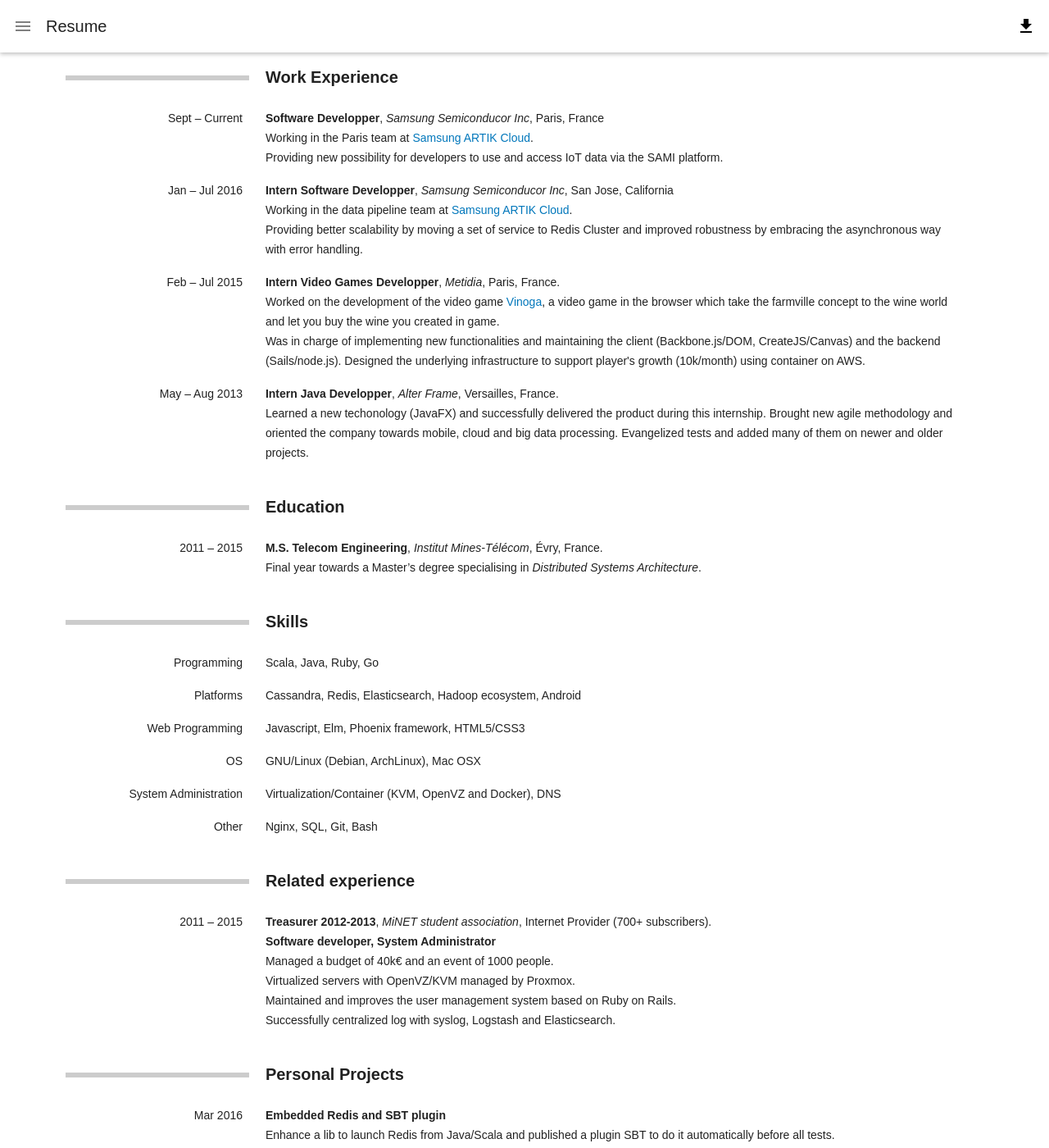
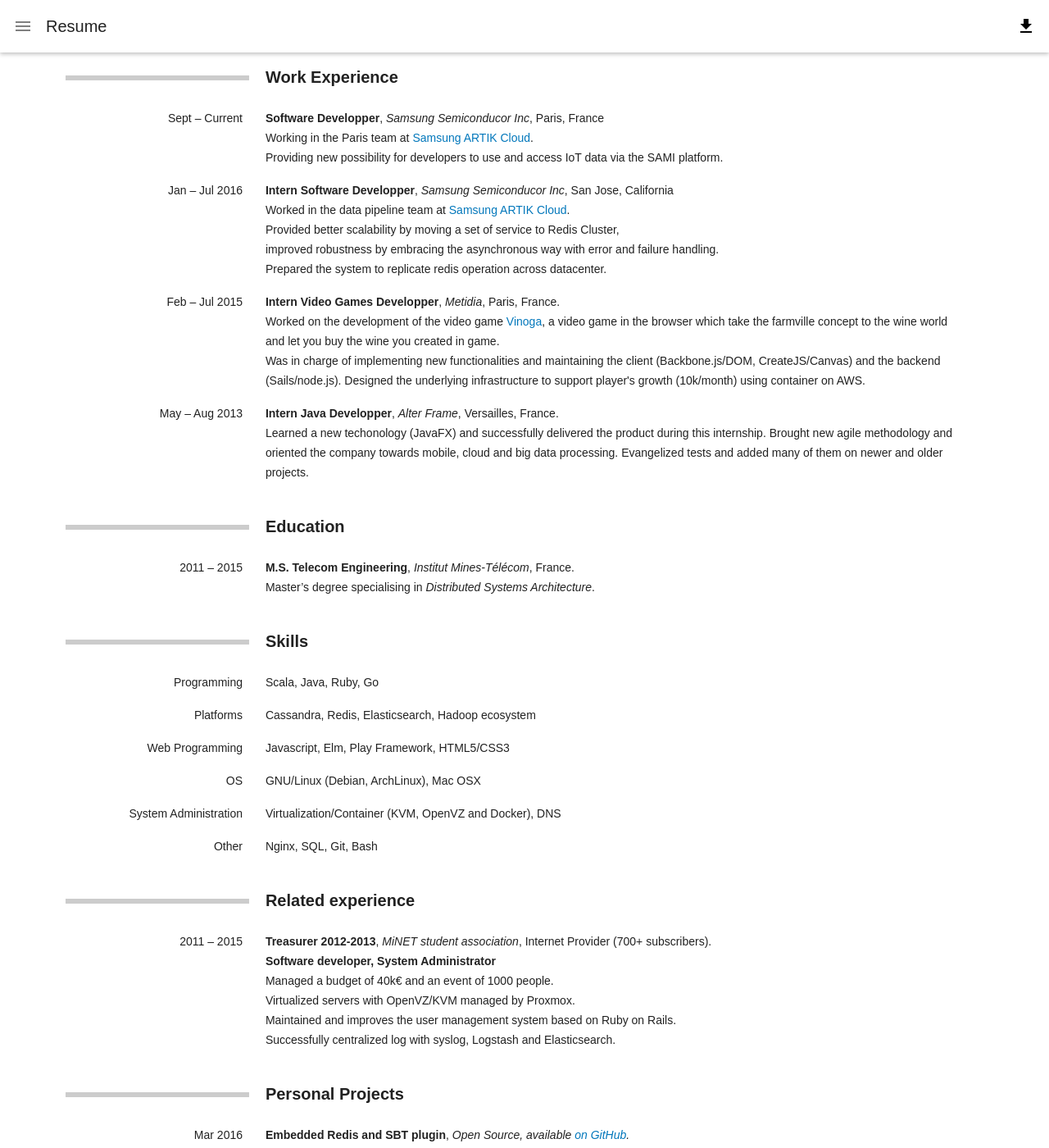
Before and after one commit to fmonniot/fmonniot.github.com, a Jekyll site: the page built from resume.html, in a window 1280 px wide and 1400 px high. Shown: the whole window at 82% size. Built offline with Jekyll 4.4.1, drawn with Linux system fonts in a browser that asks for light colours; some web fonts are replaced; some of the changed text lies outside the part shown.

Commit message:
Updated resume (and print style)

```diff
--- a/_sass/print.scss
+++ b/_sass/print.scss
@@ -67,14 +67,14 @@
 }
 
 .cv {
-  margin-bottom: -6px;
+  // margin-bottom: -6px;
 
   .span2 { padding: 0; }
-  div { margin-bottom: 6px; }
+  // div { margin-bottom: 6px; }
   p { text-align: justify; }
 
-  header .span2 { margin-top: 5px + ($leading-subhead2 / 2); }
-  h2 { margin-top: 5px; margin-bottom: 2px; padding-top: 0; }
+  // header .span2 { margin-top: 5px + ($leading-subhead2 / 2); }
+  // h2 { margin-top: 5px; margin-bottom: 2px; padding-top: 0; }
 
   section { margin-bottom: 0; }
 
--- a/cv.html
+++ b/cv.html
@@ -91,7 +91,7 @@
         <h2 class="span10">Expériences associatives</h2>
     </header>
     <div>
-        <p class="span2">Depuis 2011</p>
+        <p class="span2">2011 - 2015</p>
         <p class="span10">
             <strong>Trésorier 2012-2013, Développeur, Administrateur système et réseau</strong><br>
             <em>Association MiNET</em>, FAI associatif (700 adhérents &amp; budget de 40k€/an) du campus des écoles Télécom SudParis et Télécom Ecole de Management.<br>
--- a/resume.html
+++ b/resume.html
@@ -24,7 +24,7 @@
         <p class="span2">Sept – Current</p>
         <p class="span10">
             <strong>Software Developper</strong>, <em>Samsung Semiconducor Inc</em>, Paris, France<br>
-            Working in the Paris team at <a href="https://samsungsami.io">Samsung ARTIK Cloud</a>.<br/>
+            Working in the Paris team at <a href="https://artik.cloud">Samsung ARTIK Cloud</a>.<br/>
             Providing new possibility for developers to use and access IoT data via the SAMI platform.
         </p>
     </div>
@@ -32,9 +32,10 @@
         <p class="span2">Jan – Jul 2016</p>
         <p class="span10">
             <strong>Intern Software Developper</strong>, <em>Samsung Semiconducor Inc</em>, San Jose, California<br>
-            Working in the data pipeline team at <a href="https://samsungsami.io">Samsung ARTIK Cloud</a>.<br/>
-            Providing better scalability by moving a set of service to Redis Cluster and improved robustness by
-            embracing the asynchronous way with error handling.
+            Worked in the data pipeline team at <a href="https://artik.cloud">Samsung ARTIK Cloud</a>.<br/>
+            Provided better scalability by moving a set of service to Redis Cluster,<br/> improved robustness by
+            embracing the asynchronous way with error and failure handling.<br/>
+            Prepared the system to replicate redis operation across datacenter.
         </p>
     </div>
     <div>
@@ -66,8 +67,8 @@
     <div>
         <p class="span2">2011 – 2015</p>
         <p class="span10">
-            <strong>M.S. Telecom Engineering</strong>, <em>Institut Mines-Télécom</em>, Évry, France.<br>
-            Final year towards a Master’s degree specialising in <em>Distributed Systems Architecture</em>.
+            <strong>M.S. Telecom Engineering</strong>, <em>Institut Mines-Télécom</em>, France.<br>
+            Master’s degree specialising in <em>Distributed Systems Architecture</em>.
         </p>
     </div>
 </section>
@@ -83,11 +84,11 @@
     </div>
     <div>
       <p class="span2">Platforms</p>
-      <p class="span10">Cassandra, Redis, Elasticsearch, Hadoop ecosystem, Android</p>
+      <p class="span10">Cassandra, Redis, Elasticsearch, Hadoop ecosystem</p>
     </div>
     <div>
         <p class="span2">Web Programming</p>
-        <p class="span10">Javascript, Elm, Phoenix framework, HTML5/CSS3</p>
+        <p class="span10">Javascript, Elm, Play Framework, HTML5/CSS3</p>
     </div>
     <div>
         <p class="span2">OS</p>
@@ -131,7 +132,7 @@
     <div>
       <p class="span2">Mar 2016</p>
       <p class="span10">
-          <strong>Embedded Redis and SBT plugin</strong><br/>
+          <strong>Embedded Redis and SBT plugin</strong>, <em>Open Source, available <a href="https://github.com/fmonniot/embedded-redis">on GitHub</a>.</em><br/>
           Enhance a lib to launch Redis from Java/Scala and published a plugin SBT to do it automatically before all tests.
       </p>
     </div>
@@ -145,14 +146,14 @@
     <div>
         <p class="span2">Mar 2014</p>
         <p class="span10">
-            <strong>Trello Blog</strong>, <em>can be found <a href="https://github.com/fabien0102/trelloblog">on GitHub</a>.</em><br/>
+            <strong>Trello Blog</strong>, <em>Open Source, available <a href="https://github.com/fabien0102/trelloblog">on GitHub</a>.</em><br/>
             Created a blog engine on top of the Trello platform to minimize the cost of a blog (potentially no cost to deploy) with Angular.js.
         </p>
     </div>
     <div>
         <p class="span2">Nov 2013 – Feb 2014</p>
         <p class="span10">
-            <strong>Directory</strong>, <em>can be found <a href="https://github.com/fmonniot/directory">on GitHub</a>.</em><br/>
+            <strong>Directory</strong>, <em>Open Source, available <a href="https://github.com/fmonniot/directory">on GitHub</a>.</em><br/>
             Development of a directory using Ruby on Rails, AngularJS and ElasticSearch to let student of Telecom SudParis find
             one of their peer (by using their initial or complete name).
         </p>
@@ -186,7 +187,7 @@
         <p class="span10">Archery (15+ years)</p>
     </div>
     <div>
-        <p class="span2">Open source</p>
-        <p class="span10"></p>
+        <p class="span2"></p>
+        <p class="span10">Open Source Software</p>
     </div>
 </section>
```
Also changed, not shown: other parts of resume.html (+1 -1 lines), 2 other files.
